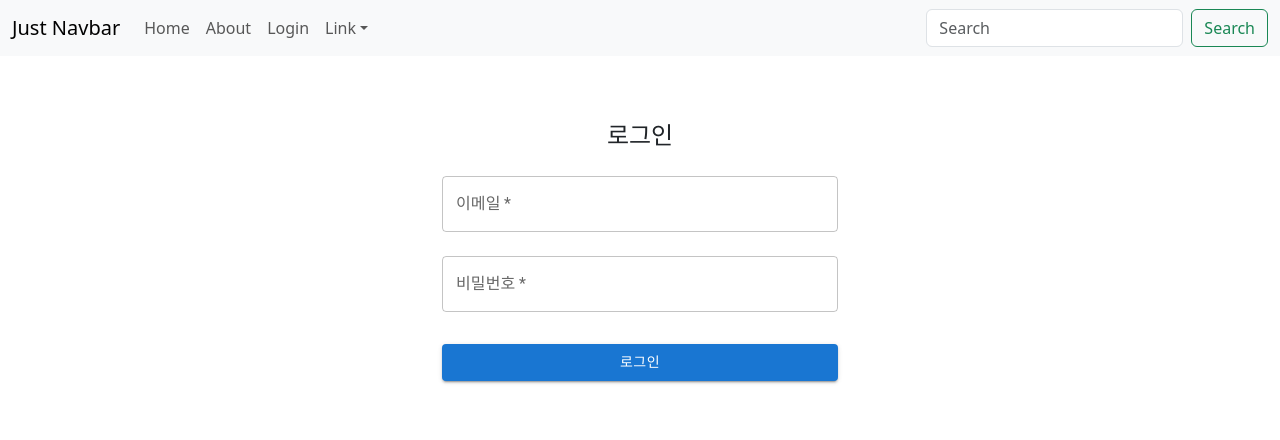
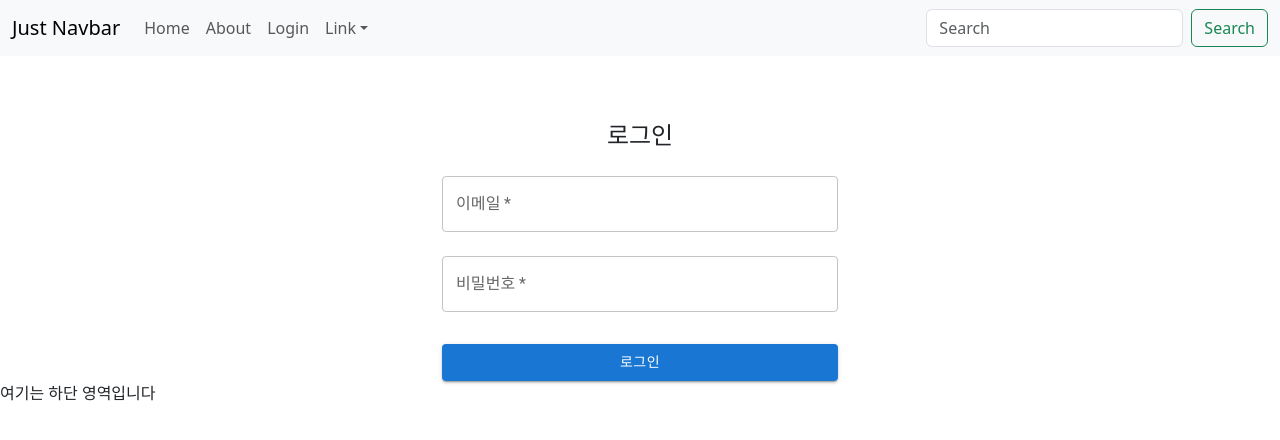
Before and after one commit to twk5989/React-Study, a React (Vite) app: page /login in a window 1280 px wide. Shown: the top 440 px of the page. Built offline with nearby package versions, Linux system fonts and the light colour scheme.

Commit message:
Card 삭제

```diff
--- a/src/App.jsx
+++ b/src/App.jsx
@@ -8,6 +8,7 @@
 import Home from './pages/Home.jsx';
 import Login from './pages/Login';
 import Header from './layout/Header';
+import Footer from './layout/Footer.jsx';
 
 //App에서는 경로를 지정. view + url 합친 개념
 function App() {
@@ -22,6 +23,7 @@
           <Route path="/about" element={<About/>}/>
           <Route path="/login" element={<Login/>} />
         </Routes>
+        <Footer/>
       </main>
     </BrowserRouter>
   )
--- a/src/layout/Footer.jsx
+++ b/src/layout/Footer.jsx
@@ -0,0 +1,9 @@
+function Footer() {
+    return (
+        <div>
+            여기는 하단 영역입니다
+        </div>
+    );
+}
+
+export default Footer;
--- a/src/layout/Header.jsx
+++ b/src/layout/Header.jsx
@@ -35,6 +35,7 @@
               </NavDropdown.Item>
             </NavDropdown>
           </Nav>
+          {/* 검색창 부분 */}
           <Form className="d-flex">
             <Form.Control
               type="search"
@@ -50,21 +51,5 @@
   );
 }
 
-function BasicExample() {
-  return (
-    <Card style={{ width: '18rem' }}>
-      <Card.Img variant="top" src="holder.js/100px180" />
-      <Card.Body>
-        <Card.Title>Card Title</Card.Title>
-        <Card.Text>
-          Some quick example text to build on the card title and make up the
-          bulk of the card's content.
-        </Card.Text>
-        <Button variant="primary">Go somewhere</Button>
-      </Card.Body>
-    </Card>
-  );
-}
-
 export default Header;
 // link와 router에서는 대문자가 아닌 소문자를 사용해서 작성을 한다
```
